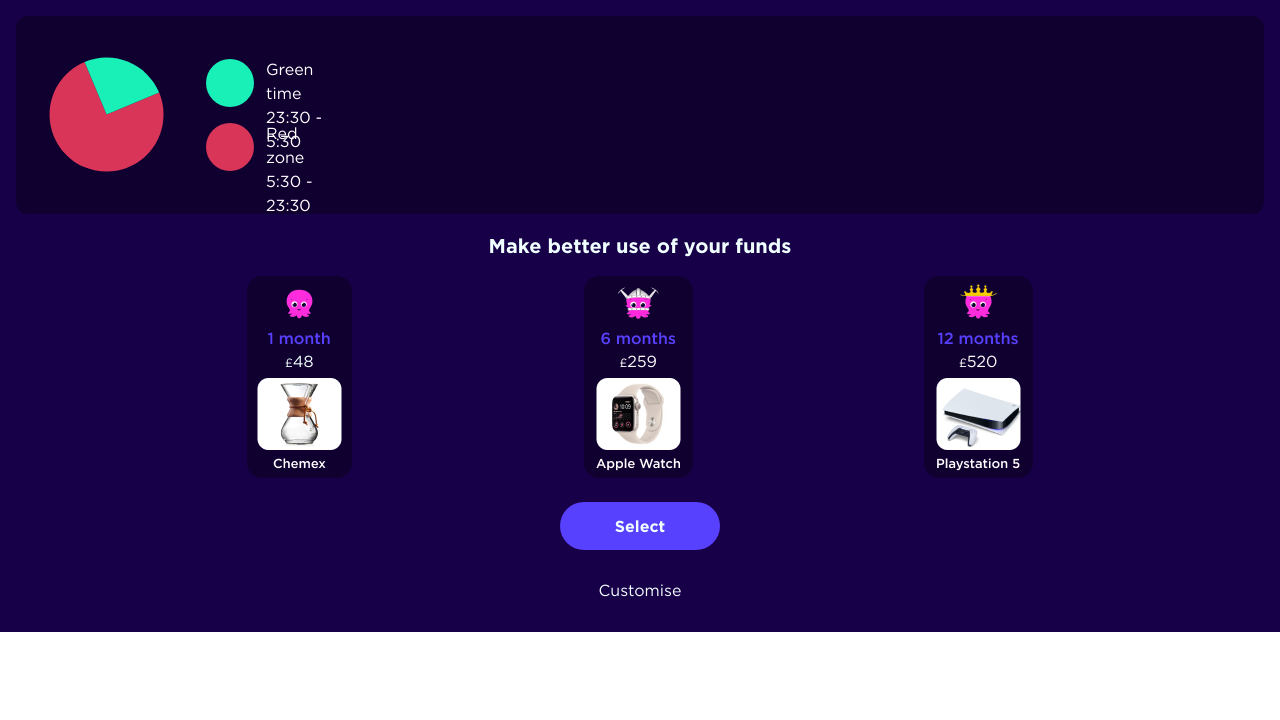
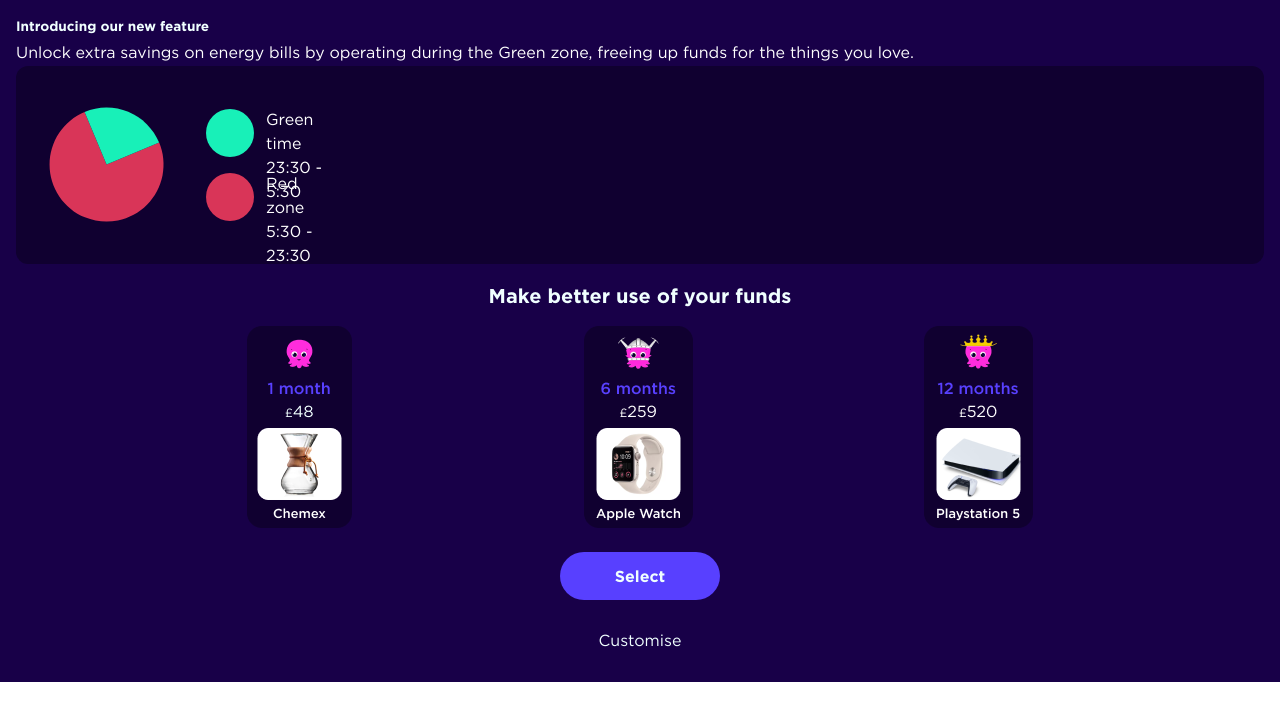
Before and after one commit to dominicva/coral8, a React (Create React App) app: page / in a window 1280 px wide. Shown: the top 720 px of the page. Built offline with nearby package versions, Linux system fonts and the light colour scheme.

Commit message:
feat: add intro section

```diff
--- a/src/pages/SavingsPage/SavingsPage.jsx
+++ b/src/pages/SavingsPage/SavingsPage.jsx
@@ -5,6 +5,15 @@ import './SavingsPage.scss';
 export default function SavingsPage() {
   return (
     <div className="savings-page">
+      <div className="savings-page__intro">
+        <h2 className="savings-page__intro-heading">
+          Introducing our new feature
+        </h2>
+        <p className="savings-page__intro-body">
+          Unlock extra savings on energy bills by operating during the Green
+          zone, freeing up funds for the things you love.
+        </p>
+      </div>
       <PieChart />
       <ProductCards />
     </div>
--- a/src/pages/SavingsPage/SavingsPage.scss
+++ b/src/pages/SavingsPage/SavingsPage.scss
@@ -1,3 +1,16 @@
+@use '../../partials/variables' as *;
+
 .savings-page {
   padding: 1rem;
+
+  &__intro-heading {
+    color: $text-main;
+    font-size: 0.85rem;
+    margin-bottom: 6px;
+  }
+
+  &__intro-body {
+    color: white;
+    font-size: 1rem;
+  }
 }
```
